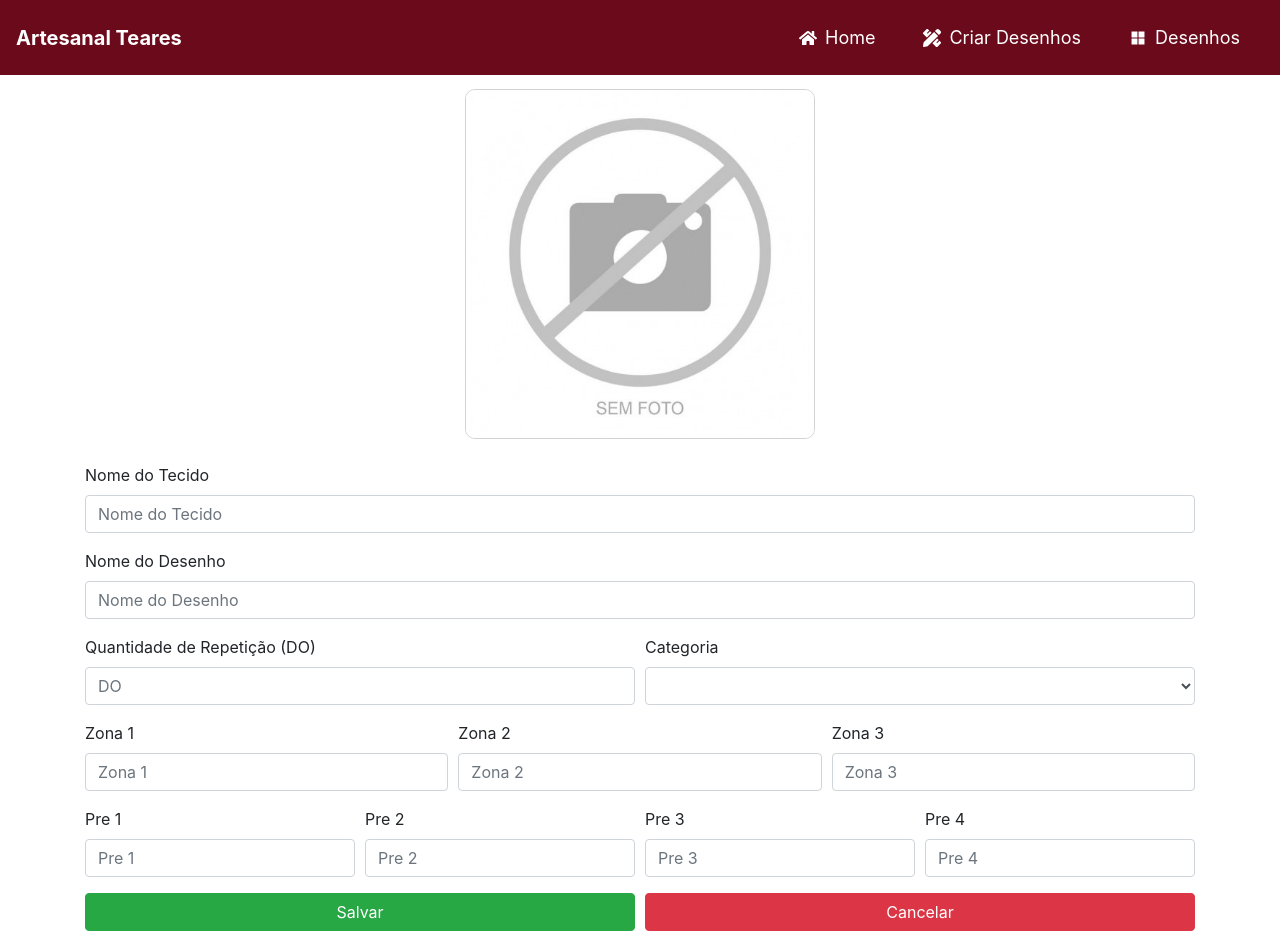
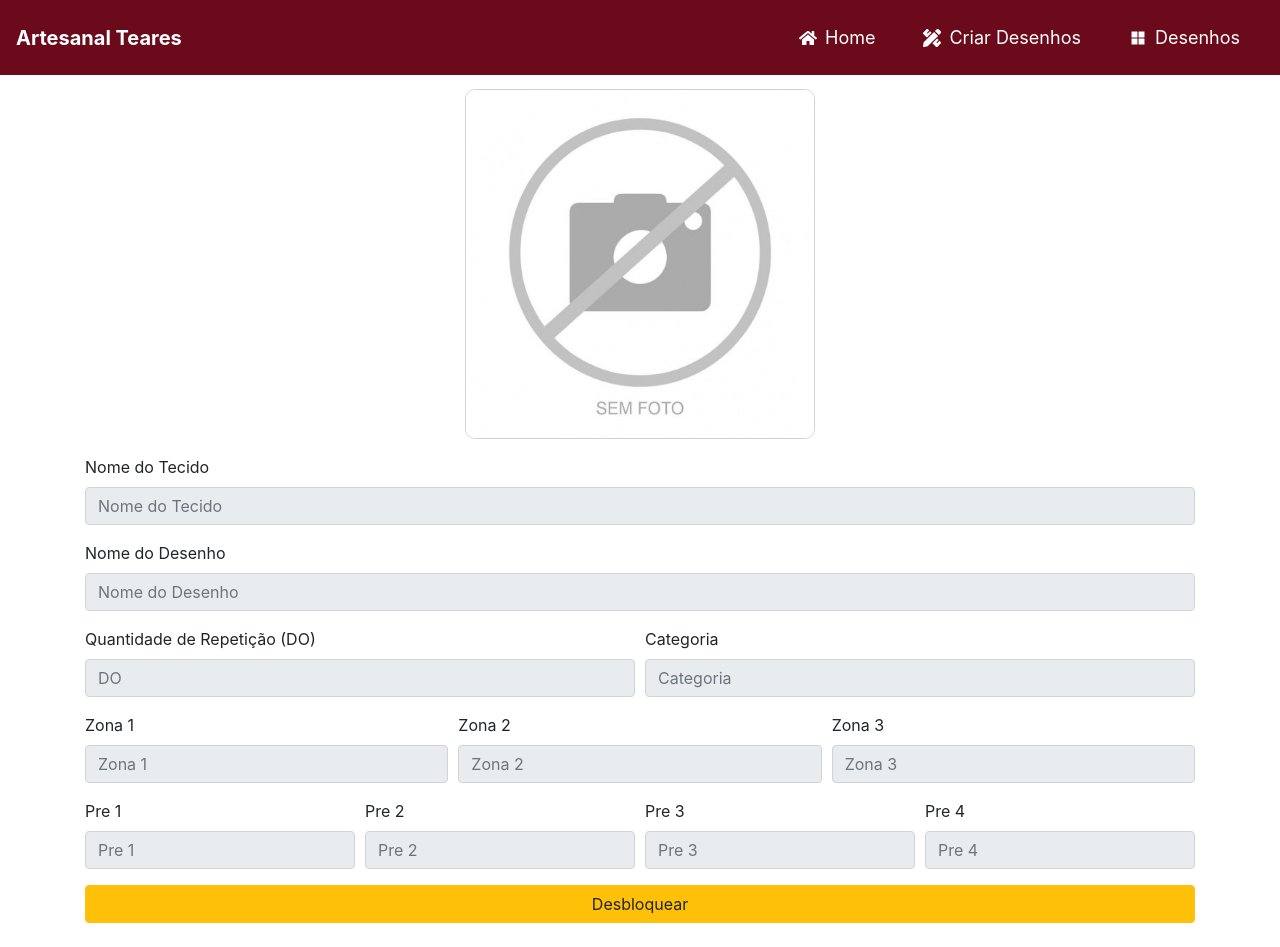
Before and after one commit to Jonathan-Mendes/FabricDesign-ReactJS, a React (Create React App) app in the folder frabric-design/: page /criar-desenhos in a window 1280 px wide. Built offline with nearby package versions, Linux system fonts and the light colour scheme.

Commit message:
Senha cadastro

```diff
--- a/frabric-design/src/components/CriarDesenhos/index.js
+++ b/frabric-design/src/components/CriarDesenhos/index.js
@@ -3,6 +3,10 @@
 import './criarDesenhos.css';
 import { MdPhotoCamera } from 'react-icons/md';
 import defaultPhoto from '../../img/default.jpg';
+import { confirmAlert } from 'react-confirm-alert';
+import 'react-confirm-alert/src/react-confirm-alert.css';
+import { ToastContainer, toast } from 'react-toastify';
+import 'react-toastify/dist/ReactToastify.css';
 import firebaseService from '../../BAAS/services/firebaseService';
 
 export default class CriarDesenhos extends Component {
@@ -22,9 +26,14 @@
       pre4: '',
       imagem: null,
       photo: defaultPhoto,
-      loading: false
+      loading: false,
+      admin: false,
+      password: ''
     }
 
+    this.toastError = this.toastError.bind(this);
+    this.toastSuccess = this.toastSuccess.bind(this);
+    this.unlock = this.unlock.bind(this);
     this.handleFile = this.handleFile.bind(this);
     this.save = this.save.bind(this);
     this.resetValues = this.resetValues.bind(this);
@@ -37,7 +46,7 @@
     const { imagem, nomeTecido, nomeDesenho, DO, categoria, zona1, zona2, zona3, pre1, pre2, pre3, pre4 } = this.state;
 
     let response
-    if(imagem !== null){
+    if (imagem !== null) {
       response = await firebaseService.createDesenhoImagem(imagem, nomeTecido, nomeDesenho, DO, categoria, zona1, zona2, zona3, pre1, pre2, pre3, pre4);
     } else {
       response = await firebaseService.createDesenho(nomeTecido, nomeDesenho, DO, categoria, zona1, zona2, zona3, pre1, pre2, pre3, pre4);
@@ -66,7 +75,74 @@
     window.scrollTo(0, 0);
   }
 
-  async handleFile(e){
+  unlock(e) {
+    e.preventDefault();
+    confirmAlert({
+      customUI: ({ onClose }) => {
+        return (
+          <div className='custom-ui'>
+            <h5 className="color800">Desbloquear</h5>
+            <p>Insira a Senha para Desbloquear o Cadastro</p>
+            <Form>
+              <FormGroup>
+                <Input id="input-unlock" type='password' placeholder="******" onChange={(e) => this.setState({ password: e.target.value })} />
+              </FormGroup>
+            </Form>
+            <div className="text-center">
+              <Button color="success" className="buttonUnlock mt-3"
+                onClick={() => {
+                  if (this.state.password === '7502') {
+                    this.setState({ admin: true })
+                    this.toastSuccess();
+                    window.scrollTo(0, 0);
+                    onClose();
+                  } else {
+                    this.setState({ password: '' })
+                    let input = document.getElementById('input-unlock');
+                    input.value = '';
+                    this.toastError()
+                  }
+                }}>
+                Desbloquear
+				  			</Button>
+              <Button color="danger" className="buttonUnlock mt-3 mx-2"
+                onClick={() => {
+                  onClose();
+                }}>
+                Fechar
+				  			</Button>
+            </div>
+          </div>
+        );
+      }
+    });
+  }
+
+  toastError = () => {
+    toast.error('Senha Incorreta!', {
+      position: "top-right",
+      autoClose: 4000,
+      hideProgressBar: false,
+      closeOnClick: true,
+      pauseOnHover: true,
+      draggable: true,
+      progress: undefined,
+    });
+  }
+
+  toastSuccess = () => {
+    toast.success('Cadastro Desbloqueado!', {
+      position: "top-right",
+      autoClose: 4000,
+      hideProgressBar: false,
+      closeOnClick: true,
+      pauseOnHover: true,
+      draggable: true,
+      progress: undefined,
+    });
+  }
+
+  async handleFile(e) {
     if (e.target.files[0]) {
       const image = e.target.files[0];
       let reader = new FileReader();
@@ -98,6 +174,8 @@
           : null
         }
 
+        <ToastContainer />
+
         <Form onSubmit={(e) => this.save(e)} method="post"
           className={this.state.loading ?
             "recuo op" : "recuo"
@@ -107,21 +185,25 @@
 
           <Row form>
             <Col md={12} sm={12} className="d-flex justify-content-center align-items-center">
+              {state.admin ?
                 <FormGroup>
                   <label for="file" id="label-file" style={{ opacity: 1 }} className="d-flex justify-content-center align-items-center">
                     <img id="image-photo-profile" src={this.state.photo} width="350px" height="350px" />
-
                     <div className="icon-camera-div d-flex justify-content-center align-items-center">
                       <MdPhotoCamera id="camera" />
                     </div>
                   </label>
                 </FormGroup>
+                :
+                <FormGroup>
+                  <img id="image-photo-profile" src={this.state.photo} width="350px" height="350px" />
+                </FormGroup>
+              }
             </Col>
-
             <Col md={12} sm={12}>
               <FormGroup>
                 <Label for="nomeTecido">Nome do Tecido</Label>
-                <Input type="text" name="nomeTecido" id="nomeTecido" placeholder="Nome do Tecido"
+                <Input readOnly={!state.admin} type="text" name="nomeTecido" id="nomeTecido" placeholder="Nome do Tecido"
                   disabled={this.state.loading}
                   onChange={(e) => this.setState({ nomeTecido: e.target.value })} value={state.nomeTecido} required />
               </FormGroup>
@@ -129,7 +211,7 @@
             <Col md={12} sm={12}>
               <FormGroup>
                 <Label for="nomeDesenho">Nome do Desenho</Label>
-                <Input type="text" name="nomeDesenho" id="nomeDesenho" placeholder="Nome do Desenho"
+                <Input type="text" readOnly={!state.admin}  name="nomeDesenho" id="nomeDesenho" placeholder="Nome do Desenho"
                   disabled={this.state.loading}
                   onChange={(e) => this.setState({ nomeDesenho: e.target.value })} value={state.nomeDesenho} required />
               </FormGroup>
@@ -137,16 +219,28 @@
             <Col md={6} sm={12}>
               <FormGroup>
                 <Label for="do">Quantidade de Repetição (DO)</Label>
-                <Input type="number" name="do" id="do" placeholder="DO"
+                <Input type="number" readOnly={!state.admin}  name="do" id="do" placeholder="DO"
                   disabled={this.state.loading}
                   onChange={(e) => this.setState({ DO: e.target.value })} value={state.DO} required />
               </FormGroup>
             </Col>
+
+            {!state.admin ?
+              <Col md={6} sm={12}>
+                <FormGroup>
+                  <Label for="categoria">Categoria</Label>
+                  <Input type="text" name="categoria" id="categoria" placeholder="Categoria"
+                    readOnly={!state.admin}
+                    className={state.read ? "text-danger font-weight-bold" : ""}
+                    onChange={(e) => this.setState({ categoria: e.target.value })} value={state.categoria.toUpperCase()} required />
+                </FormGroup>
+              </Col>
+              :
               <Col md={6} sm={12}>
                 <FormGroup>
                   <Label for="categoria">Categoria</Label>
                   <Input type="select" name="categoria" id="categoria"
-                  disabled={this.state.loading}
+                    className={state.read ? "text-danger font-weight-bold" : ""}
                     onChange={(e) => this.setState({ categoria: e.target.value })} value={state.categoria} required >
                     <option value=''></option>
                     <option value='almofadas'>Almofadas</option>
@@ -157,11 +251,13 @@
                   </Input>
                 </FormGroup>
               </Col>
+            }
+
             <Col md={4} sm={12}>
               <FormGroup>
                 <Label for="zona1">Zona 1</Label>
                 <Input type="number" name="zona1" id="zona1" placeholder="Zona 1"
-                  disabled={this.state.loading}
+                  disabled={this.state.loading} readOnly={!state.admin}
                   onChange={(e) => this.setState({ zona1: e.target.value })} value={state.zona1} required />
               </FormGroup>
             </Col>
@@ -169,7 +265,7 @@
               <FormGroup>
                 <Label for="zona2">Zona 2</Label>
                 <Input type="number" name="zona2" id="zona2" placeholder="Zona 2"
-                  disabled={this.state.loading}
+                  disabled={this.state.loading} readOnly={!state.admin}
                   onChange={(e) => this.setState({ zona2: e.target.value })} value={state.zona2} />
               </FormGroup>
             </Col>
@@ -177,7 +273,7 @@
               <FormGroup>
                 <Label for="zona3">Zona 3</Label>
                 <Input type="number" name="zona3" id="zona3" placeholder="Zona 3"
-                  disabled={this.state.loading}
+                  disabled={this.state.loading} readOnly={!state.admin}
                   onChange={(e) => this.setState({ zona3: e.target.value })} value={state.zona3} />
               </FormGroup>
             </Col>
@@ -185,7 +281,7 @@
               <FormGroup>
                 <Label for="pre1">Pre 1</Label>
                 <Input type="text" name="pre1" id="pre1" placeholder="Pre 1"
-                  disabled={this.state.loading}
+                  disabled={this.state.loading} readOnly={!state.admin}
                   onChange={(e) => this.setState({ pre1: e.target.value })} value={state.pre1} required />
               </FormGroup>
             </Col>
@@ -193,7 +289,7 @@
               <FormGroup>
                 <Label for="pre2">Pre 2</Label>
                 <Input type="text" name="pre2" id="pre2" placeholder="Pre 2"
-                  disabled={this.state.loading}
+                  disabled={this.state.loading} readOnly={!state.admin}
                   onChange={(e) => this.setState({ pre2: e.target.value })} value={state.pre2} />
               </FormGroup>
             </Col>
@@ -201,7 +297,7 @@
               <FormGroup>
                 <Label for="pre3">Pre 3</Label>
                 <Input type="text" name="pre3" id="pre3" placeholder="Pre 3"
-                  disabled={this.state.loading}
+                  disabled={this.state.loading} readOnly={!state.admin}
                   onChange={(e) => this.setState({ pre3: e.target.value })} value={state.pre3} />
               </FormGroup>
             </Col>
@@ -209,24 +305,37 @@
               <FormGroup>
                 <Label for="pre4">Pre 4</Label>
                 <Input type="text" name="pre4" id="pre4" placeholder="Pre 4"
-                  disabled={this.state.loading}
+                  disabled={this.state.loading} readOnly={!state.admin}
                   onChange={(e) => this.setState({ pre4: e.target.value })} value={state.pre4} />
               </FormGroup>
             </Col>
+
+            <Col md={12} sm={12}>
+              {state.admin ?
+                <Row>
                   <Col md={6} sm={12}>
                     <FormGroup className="d-flex justify-content-center">
                       <Button type="submit" color="success" className="w-100"
-                  disabled={this.state.loading}
-                >Salvar</Button>
+                        disabled={this.state.loading}>
+                        Salvar</Button>
                     </FormGroup>
                   </Col>
                   <Col md={6} sm={12}>
                     <FormGroup className="d-flex justify-content-center">
                       <Button color="danger" className="w-100"
                         onClick={() => this.resetValues()}
-                  disabled={this.state.loading}
-                >Cancelar</Button>
+                        disabled={this.state.loading}>
+                        Cancelar</Button>
                     </FormGroup>
+                  </Col>
+                </Row>
+                :
+                <FormGroup className="d-flex justify-content-center">
+                  <Button color="warning" className="w-100"
+                    onClick={(e) => this.unlock(e)}>
+                    Desbloquear</Button>
+                </FormGroup>
+              }
             </Col>
           </Row>
         </Form>
--- a/frabric-design/src/components/Desenho/index.js
+++ b/frabric-design/src/components/Desenho/index.js
@@ -2,8 +2,8 @@
 import { Col, Row, Button, Form, FormGroup, Label, Input, Container, Spinner, FormFeedback, FormText } from 'reactstrap';
 import './desenho.css'
 import { confirmAlert } from 'react-confirm-alert';
+import 'react-confirm-alert/src/react-confirm-alert.css';
 import { MdPhotoCamera } from 'react-icons/md';
-import 'react-confirm-alert/src/react-confirm-alert.css';
 import { ToastContainer, toast } from 'react-toastify';
 import 'react-toastify/dist/ReactToastify.css';
 import firebaseService from '../../BAAS/services/firebaseService';
@@ -48,7 +48,6 @@
     this.toastError = this.toastError.bind(this);
     this.toastSuccess = this.toastSuccess.bind(this);
     this.unlock = this.unlock.bind(this);
-    this.unlockClick = this.unlockClick.bind(this);
     this.reload = this.reload.bind(this);
     this.removeAlert = this.removeAlert.bind(this);
     this.remove = this.remove.bind(this);
@@ -101,9 +100,9 @@
                   if (this.state.password === '7502') {
                     this.setState({ admin: true })
                     this.toastSuccess();
-                    // window.scrollTo(0, 0);
                     onClose();
                   } else {
+                    this.setState({password: ''})
                     let input = document.getElementById('input-unlock');
                     input.value = '';
                     this.toastError()
@@ -123,8 +122,6 @@
       }
     });
   }
-
-  unlockClick() { }
 
   async handleFile(e) {
     if (e.target.files[0]) {
@@ -185,7 +182,7 @@
     if (response)
       this.props.history.replace('/desenhos')
     else
-      alert(response)
+      alert('Erro ao deletar desenho')
   }
 
   async save(e) {
@@ -199,8 +196,6 @@
     } else {
       response = await firebaseService.updateDesenho(id, nomeTecido, nomeDesenho, DO, categoria, zona1, zona2, zona3, pre1, pre2, pre3, pre4);
     }
-
-    console.log(response)
     if (response) {
       this.setState({ loading: true, read: true })
     }
@@ -368,7 +363,7 @@
                   <Input type="text" name="categoria" id="categoria" placeholder="Categoria"
                     readOnly={state.read}
                     className={state.read ? "text-danger font-weight-bold" : ""}
-                    onChange={(e) => this.setState({ DO: e.target.value })} value={state.categoria.toUpperCase()} required />
+                    onChange={(e) => this.setState({ categoria: e.target.value })} value={state.categoria.toUpperCase()} required />
                 </FormGroup>
               </Col>
               :
@@ -388,6 +383,7 @@
                 </FormGroup>
               </Col>
             }
+
             <Col md={4} sm={12}>
               <FormGroup>
                 <Label for="zona1">Zona 1</Label>
@@ -488,7 +484,7 @@
             <Row>
               <Col md={12} sm={12}>
                 <FormGroup className="d-flex justify-content-center">
-                  <Button color="success" className="w-100"
+                  <Button color="warning" className="w-100"
                     onClick={(e) => this.unlock(e)}>Desbloquear</Button>
                 </FormGroup>
               </Col>
```
Lines whose indentation alone changed are shown as unchanged.
